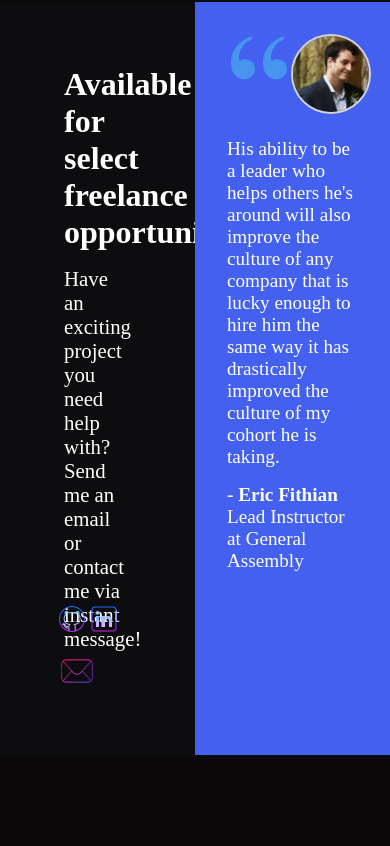
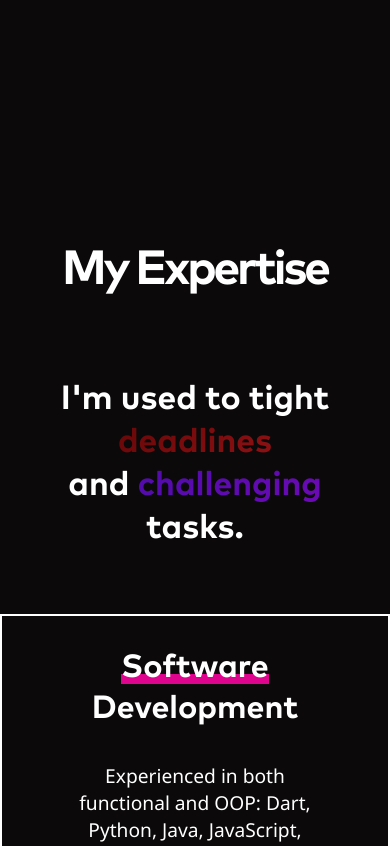
Before and after one commit to brendonvan/Portfolio, a React (Create React App) app: page / in a window 390 px wide. Shown: the part 718-1564 px from the top of the page. Before the commit the page ends 1473 px from the top, so only its background shows below. Built offline with nearby package versions, Linux system fonts and the light colour scheme; the HTML template or start-up script is replaced by a standard one.

Commit message:
Complete About me Mobile

```diff
--- a/src/App.css
+++ b/src/App.css
@@ -333,8 +333,16 @@ h1, h2, h3, h4, h5, h6, p {
   grid-template-columns: 1fr 1fr 1fr;
 }
 
-@media (max-width: 1200px) {
+@media (max-width: 480px) {
+  .about-me h1 {
+    font-size: 1em;
+    margin-top: 2em;
+  }
+  .about-me-desc {
+    font-size: 0.7em;
+  }
   .about-me-boxes {
+    width: 100vw;
     height: auto;
     grid-template-columns: 1fr;
   }
--- a/src/App.js
+++ b/src/App.js
@@ -47,7 +47,7 @@ function App() {
           </div>
           <div className={ showEmail ? 'show-hint' : 'hide-hint' }>---{'>'} Email copied to clipboard! {'<'}---</div>
         </div>
-        {/* <div className='about-me'>
+        <div className='about-me'>
           <h1>My Expertise</h1>
           <div className='about-me-desc'>
             <span>I'm used to </span>
@@ -72,7 +72,7 @@ function App() {
               <p>Skilled in developing hybrid mobile apps and cross-platform solutions using the Flutter framework.</p>
             </div>
           </div>
-        </div> */}
+        </div>
         {/* <div className='projects'>
           <div className='project-header'>
             <div className='project-header-left'>
```
